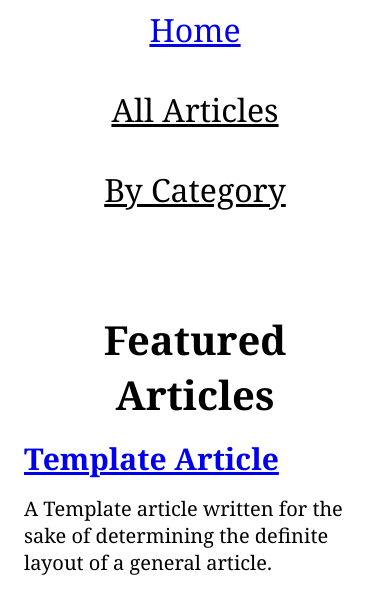
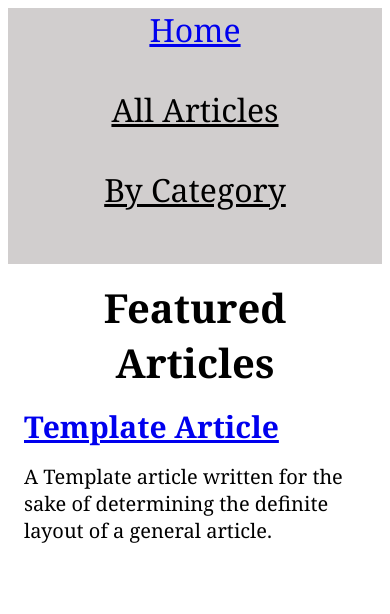
Before and after one commit to chluebi/blog, a plain HTML site: page docs/index.html in a window 390 px wide. Drawn offline with Linux system fonts and the light colour scheme.

Commit message:
changed navbar visuals

```diff
--- a/docs/static/main.css
+++ b/docs/static/main.css
@@ -34,6 +34,10 @@ a:visited {
     justify-content: center;
     grid-template-columns: repeat(3, minmax(100px, 20rem));
     grid-template-rows: 100%;
+
+    padding-bottom: 4rem;
+
+    background-color: rgb(209, 206, 206);
 }
 
 @media only screen and (max-width: 600px) {
@@ -42,6 +46,8 @@ a:visited {
         justify-content: center;
         grid-template-columns: 100%;
         grid-template-rows: repeat(3, minmax(50px, 5rem));
+
+        padding-bottom: 1rem;
     }
 }
 
@@ -53,7 +59,6 @@ a:visited {
 
 #content {
     grid-area: content;
-    padding-top: 3rem;
     width: 40rem;
 }
 
```
